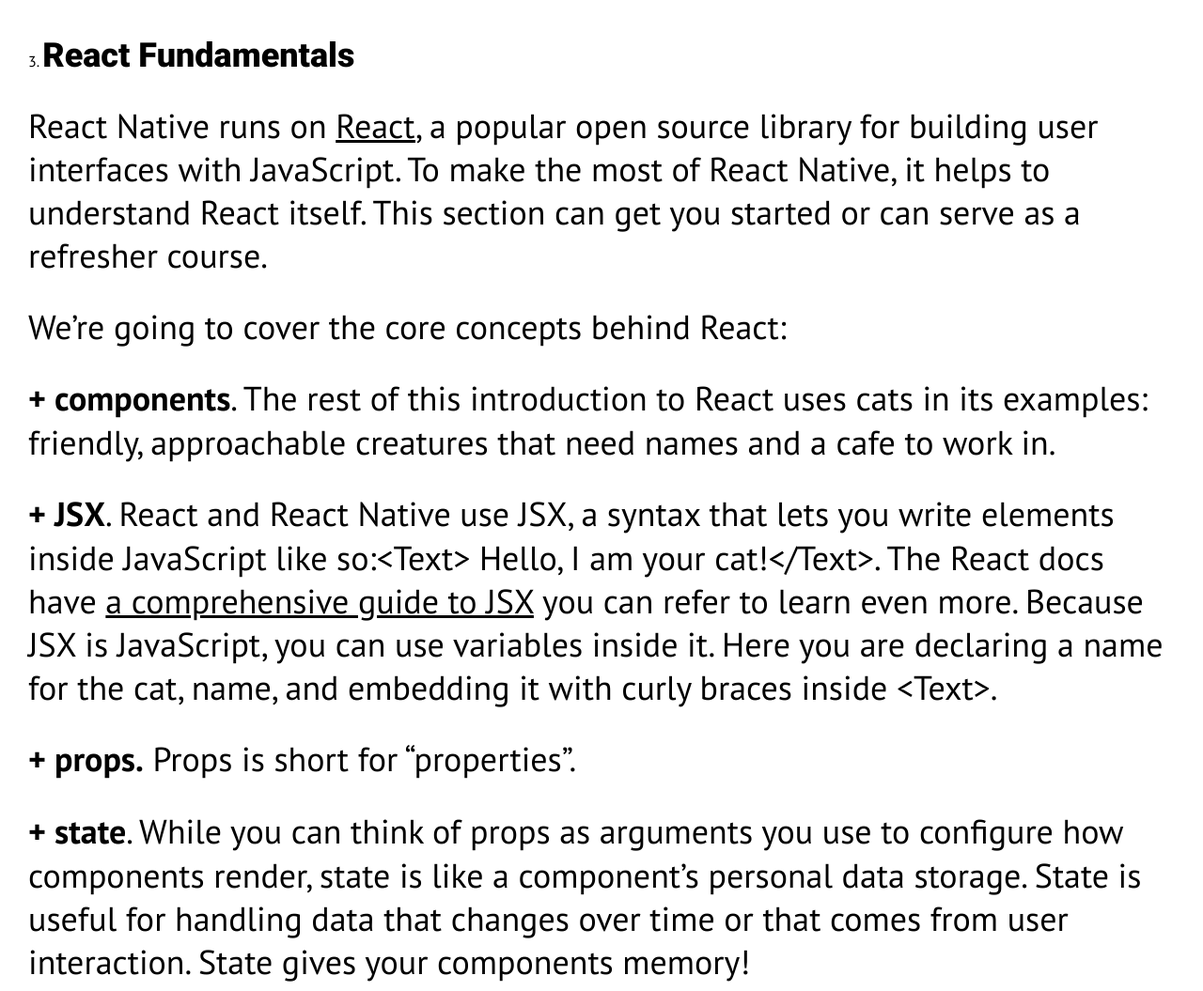
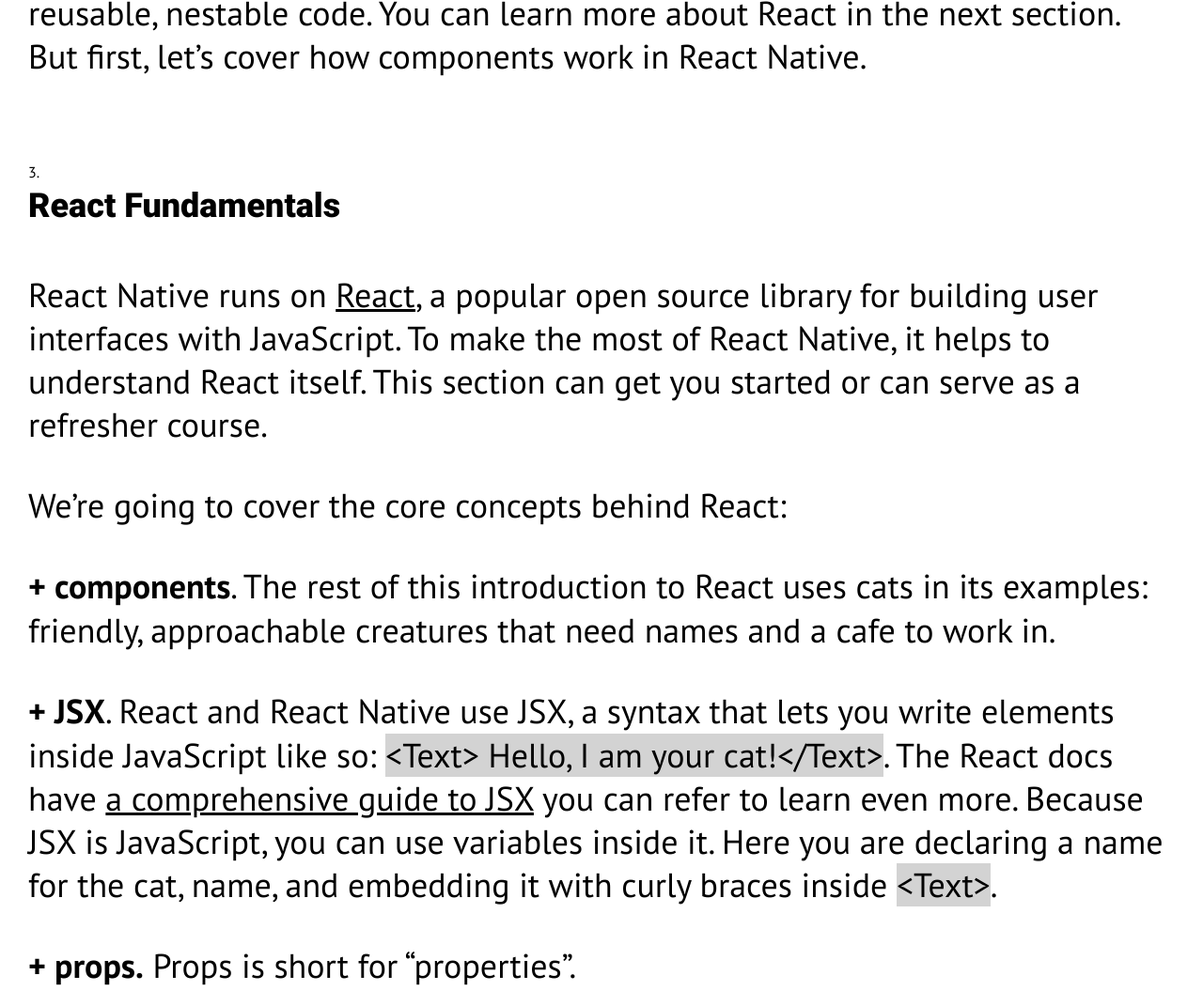
Before and after one commit to valentinshepitko/homework9, a plain HTML site: page index.html in a window 1280 px wide. Shown: the part 810-1865 px from the top of the page at 94% size. Drawn offline with Linux system fonts and the light colour scheme.

Commit message:
small adjustments

```diff
--- a/index.html
+++ b/index.html
@@ -7,7 +7,6 @@
     <link rel="stylesheet" href="src/style/style.css">
 </head>
 <body>
-
     <header class="header">
         <div class="container">
             <div><img src="src/image/ENG.png" alt=""><span class="navigation">Documentation /   Who's using</span> <img class="logo" src="src/image/logo.png" alt=""></div>
@@ -16,10 +15,9 @@
 
     <main class="main">
         <div class="container">
-
             <section class="content">
-           <div class="list">
-               <ol class="heading">
+               <div>
+                   <ol class="list">
                        <li class="text"> <strong>Introduction</strong>
                            <p>Welcome to the very start of your React Native journey! If you're looking for environment setup instructions, they've moved to <u>their own section.</u> Continue reading for an introduction to the documentation, Native Components, React, and more!</p></li>
                        <li class="text"><strong>Core Components</strong><p>React Native is an open source framework for building Android and iOS applications using React and the app platform’s native capabiles. With React Native, you use JavaScript to access your platform’s APIs as well as to describe the appearance and behavior of your UI using React components: bundles of reusable, nestable code. You can learn more about React in the next section. But first, let’s cover how components work in React Native.</p></li>
@@ -27,7 +25,7 @@
                        </p> <p>
                            We’re going to cover the core concepts behind React:</p>
                        <p><b>+ components</b>. The rest of this introduction to React uses cats in its examples: friendly, approachable creatures that need names and a cafe to work in.</p>
-                   <p> <b>+ JSX</b>. React and React Native use JSX, a syntax that lets you write elements inside JavaScript like so:&ltText&gt Hello, I am your cat!&lt/Text&gt. The React docs have <u>a comprehensive guide to JSX</u> you can refer to learn even more. Because JSX is JavaScript, you can use variables inside it. Here you are declaring a name for the cat, name, and embedding it with curly braces inside &ltText&gt.</p>
+                       <p> <b>+ JSX</b>. React and React Native use JSX, a syntax that lets you write elements inside JavaScript like so: <mark>&ltText&gt Hello, I am your cat!&lt/Text&gt</mark>. The React docs have <u>a comprehensive guide to JSX</u> you can refer to learn even more. Because JSX is JavaScript, you can use variables inside it. Here you are declaring a name for the cat, name, and embedding it with curly braces inside <mark>&ltText&gt</mark>.</p>
                        <p><b>+ props.</b> Props is short for “properties”.</p>
                        <p><b>+ state</b>. While you can think of props as arguments you use to configure how components render, state is like a component’s personal data storage. State is useful for handling data that changes over time or that comes from user interaction. State gives your components memory!</p></li>
                        <li class="text"><strong>Handling Text Input</strong>
@@ -37,9 +35,7 @@
                 </ol>
                </div>
             </section>
-
         </div>
     </main>
-
 </body>
 </html>
--- a/src/style/style.css
+++ b/src/style/style.css
@@ -17,10 +17,9 @@ body {
 }
 
 .header {
-    margin-bottom: 100px;
+    margin-bottom: 60px;
     padding-top: 20px;
 }
-
 
 .navigation {
     font-family: Roboto, sans-serif;
@@ -35,19 +34,25 @@ body {
 
 p {
     font-size: 36px;
-    padding-top: 30px;
+    padding-bottom: 40px;
 }
 
 strong {
     font-family: Roboto, sans-serif;
     font-weight: 900;
     font-size: 36px;
+    display: block;
+    padding-bottom: 50px;
 }
-.heading {
+
+.list {
     list-style-position: inside;
 }
 
 .text {
-    padding-bottom: 40px;
+    padding-bottom: 50px;
+}
 
+mark {
+    background-color: lightgrey;
 }
```
Lines whose indentation alone changed are shown as unchanged.
